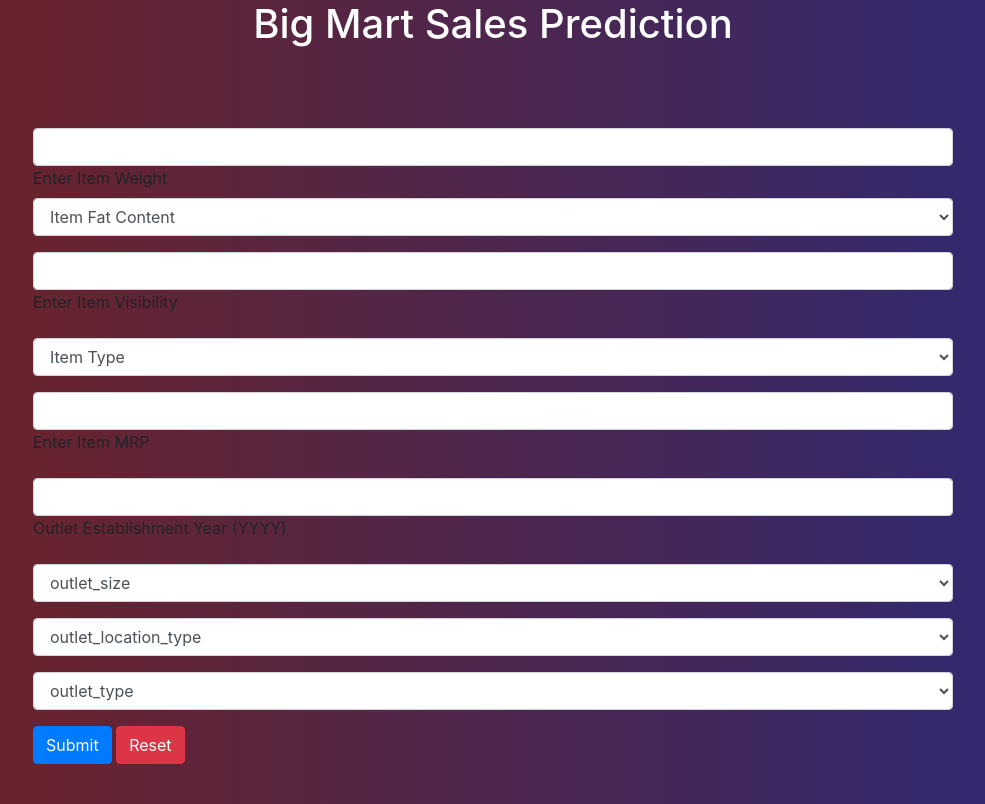
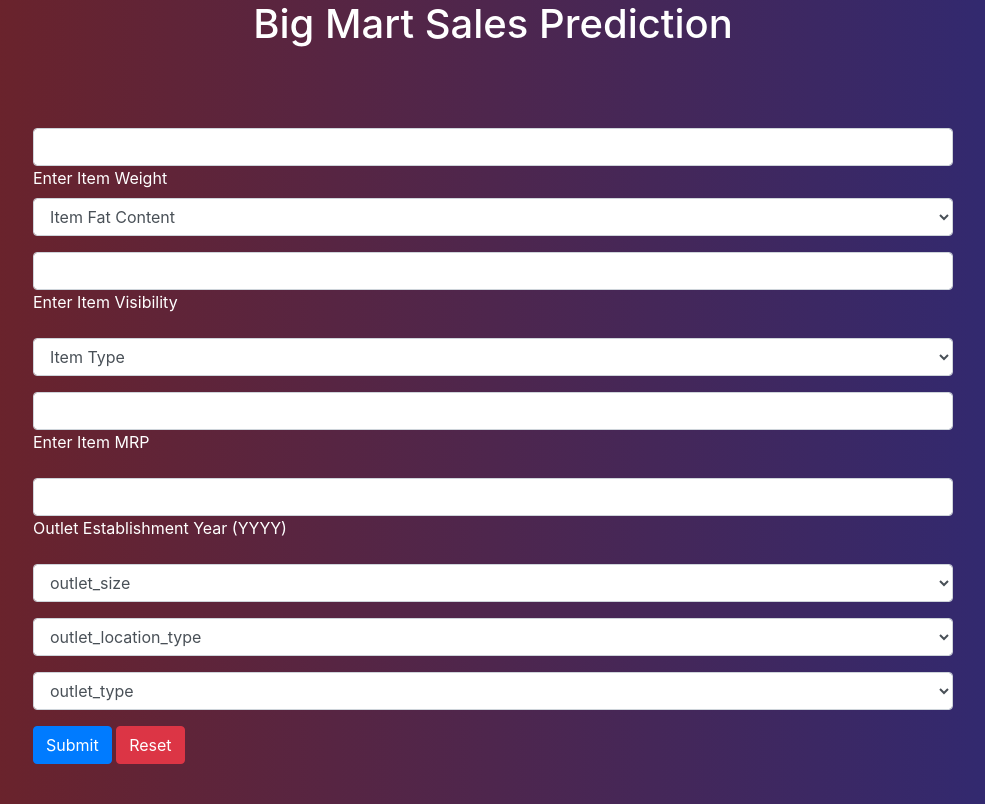
Before and after one commit to charan028/market-analysis, a Flask app: page / in a window 1280 px wide. Shown: the top 804 px of the page, without its empty margins (147-1132 px from the left). Run offline with Flask 2, Linux system fonts and the light colour scheme; some libraries are stand-ins or nearby versions.

Commit message:
Update home.html

```diff
--- a/templates/home.html
+++ b/templates/home.html
@@ -81,7 +81,7 @@
           .fa-twitter{
             color: #0097e6;
           }
-	      .label{
+	      label{
 		      color:white;
 	      }
       </style>
```
